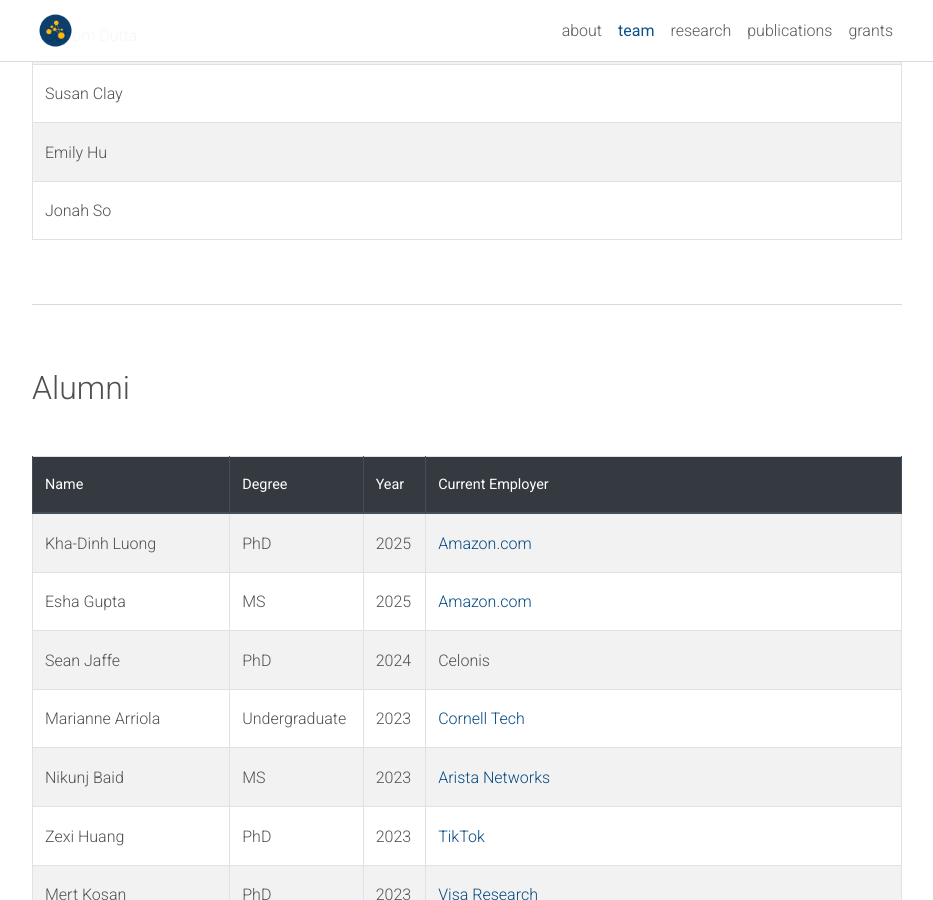
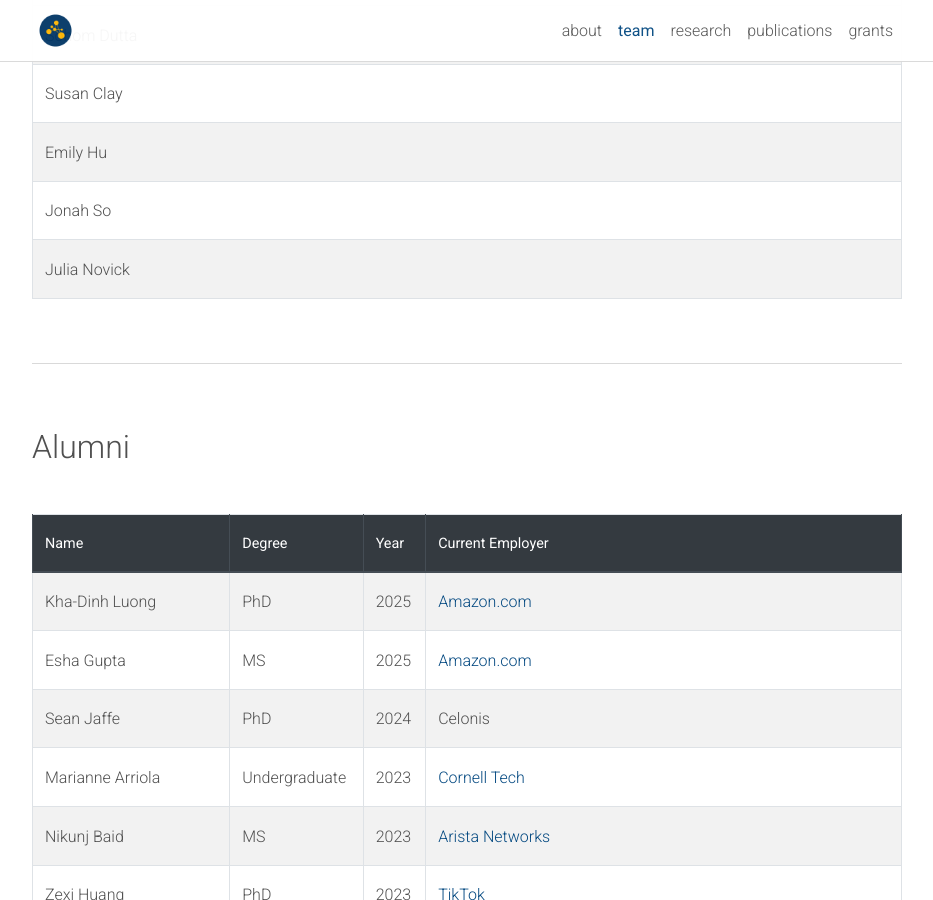
Before and after one commit to DYNAMO-Lab/dynamo-lab.github.io, a Jekyll site: the page built from _pages/team.md, in a window 1280 px wide and 900 px high, scrolled down 4596 px. Shown: the whole window, without its empty margins (173-1106 px from the left). Built offline with Jekyll 4.4.1, drawn with Linux system fonts in a browser that asks for light colours; comment, search, counter and statistics services are not loaded; a style sheet for code colours, icons or effects is not loaded.

Commit message:
Update team.md

```diff
--- a/_pages/team.md
+++ b/_pages/team.md
@@ -126,6 +126,9 @@ nav_rank: 2
             </tr>
             <tr>
                 <td>Jonah So</td>
+            </tr>
+              <tr>
+                <td>Julia Novick</td>
             </tr>
         </tbody>
     </table>
```
